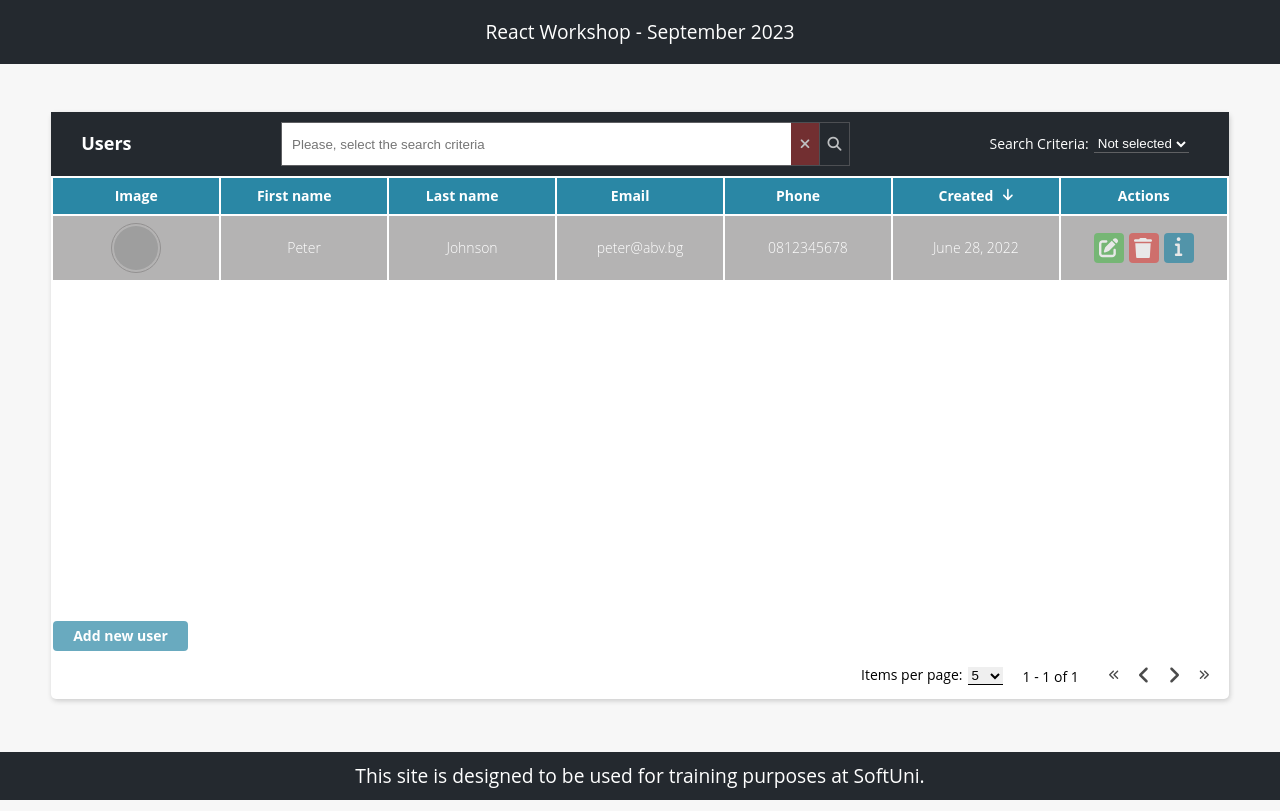
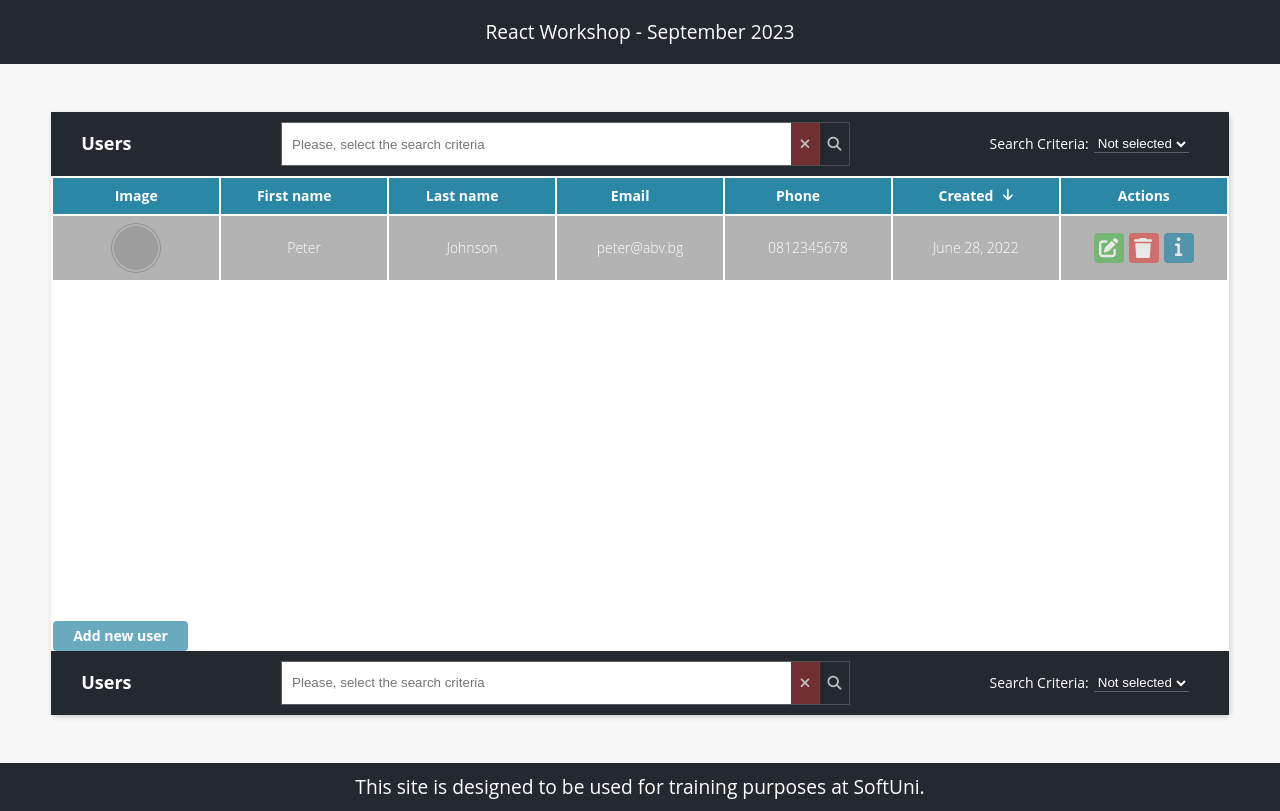
Before and after one commit to DilyanaKom/softuni-react-user-list-workshop, a React (Vite) app in the folder client/: page / in a window 1280 px wide. Built offline with nearby package versions, Linux system fonts and the light colour scheme; grey boxes are pictures that could not be loaded.

Commit message:
extract Search and Pagination components

```diff
--- /dev/null
+++ b/client/src/components/Pagination.jsx
@@ -0,0 +1,38 @@
+export default function Pagination(){
+    return (
+        <form className="search-form">
+        <h2>
+          <svg aria-hidden="true" focusable="false" data-prefix="fas" data-icon="user"
+            className="svg-inline--fa fa-user SearchBar_icon__cXpTg" role="img" xmlns="http://www.w3.org/2000/svg"
+            viewBox="0 0 448 512">
+            <path fill="currentColor"
+              d="M224 256c70.7 0 128-57.31 128-128s-57.3-128-128-128C153.3 0 96 57.31 96 128S153.3 256 224 256zM274.7 304H173.3C77.61 304 0 381.6 0 477.3c0 19.14 15.52 34.67 34.66 34.67h378.7C432.5 512 448 496.5 448 477.3C448 381.6 370.4 304 274.7 304z">
+            </path>
+          </svg>
+          <span>Users</span>
+        </h2>
+        <div className="search-input-container">
+          <input type="text" placeholder="Please, select the search criteria" name="search" />
+          {/* <!-- Show the clear button only if input field length !== 0 --> */}
+          <button className="btn close-btn">
+            <i className="fa-solid fa-xmark"></i>
+          </button>
+
+          <button className="btn" title="Please, select the search criteria">
+            <i className="fa-solid fa-magnifying-glass"></i>
+          </button>
+        </div>
+
+        <div className="filter">
+          <span>Search Criteria:</span>
+          <select name="criteria" className="criteria">
+            <option value="">Not selected</option>
+            <option value="">First Name</option>
+            <option value="">Last Name</option>
+            <option value="">Email</option>
+            <option value="">Phone</option>
+          </select>
+        </div>
+      </form>
+    )
+}
--- /dev/null
+++ b/client/src/components/Search.jsx
@@ -0,0 +1,38 @@
+export default function Search(){
+    return (
+        <form className="search-form">
+        <h2>
+          <svg aria-hidden="true" focusable="false" data-prefix="fas" data-icon="user"
+            className="svg-inline--fa fa-user SearchBar_icon__cXpTg" role="img" xmlns="http://www.w3.org/2000/svg"
+            viewBox="0 0 448 512">
+            <path fill="currentColor"
+              d="M224 256c70.7 0 128-57.31 128-128s-57.3-128-128-128C153.3 0 96 57.31 96 128S153.3 256 224 256zM274.7 304H173.3C77.61 304 0 381.6 0 477.3c0 19.14 15.52 34.67 34.66 34.67h378.7C432.5 512 448 496.5 448 477.3C448 381.6 370.4 304 274.7 304z">
+            </path>
+          </svg>
+          <span>Users</span>
+        </h2>
+        <div className="search-input-container">
+          <input type="text" placeholder="Please, select the search criteria" name="search" />
+          {/* <!-- Show the clear button only if input field length !== 0 --> */}
+          <button className="btn close-btn">
+            <i className="fa-solid fa-xmark"></i>
+          </button>
+
+          <button className="btn" title="Please, select the search criteria">
+            <i className="fa-solid fa-magnifying-glass"></i>
+          </button>
+        </div>
+
+        <div className="filter">
+          <span>Search Criteria:</span>
+          <select name="criteria" className="criteria">
+            <option value="">Not selected</option>
+            <option value="">First Name</option>
+            <option value="">Last Name</option>
+            <option value="">Email</option>
+            <option value="">Phone</option>
+          </select>
+        </div>
+      </form>
+    )
+}
--- a/client/src/components/UserList.jsx
+++ b/client/src/components/UserList.jsx
@@ -1,41 +1,10 @@
+import Pagination from "./Pagination";
+import Search from "./Search";
+
 export default function UserList(){
     return (
         <section className="card users-container">
-        {/* <!-- Search bar component --> */}
-        <form className="search-form">
-          <h2>
-            <svg aria-hidden="true" focusable="false" data-prefix="fas" data-icon="user"
-              className="svg-inline--fa fa-user SearchBar_icon__cXpTg" role="img" xmlns="http://www.w3.org/2000/svg"
-              viewBox="0 0 448 512">
-              <path fill="currentColor"
-                d="M224 256c70.7 0 128-57.31 128-128s-57.3-128-128-128C153.3 0 96 57.31 96 128S153.3 256 224 256zM274.7 304H173.3C77.61 304 0 381.6 0 477.3c0 19.14 15.52 34.67 34.66 34.67h378.7C432.5 512 448 496.5 448 477.3C448 381.6 370.4 304 274.7 304z">
-              </path>
-            </svg>
-            <span>Users</span>
-          </h2>
-          <div className="search-input-container">
-            <input type="text" placeholder="Please, select the search criteria" name="search" />
-            {/* <!-- Show the clear button only if input field length !== 0 --> */}
-            <button className="btn close-btn">
-              <i className="fa-solid fa-xmark"></i>
-            </button>
-
-            <button className="btn" title="Please, select the search criteria">
-              <i className="fa-solid fa-magnifying-glass"></i>
-            </button>
-          </div>
-
-          <div className="filter">
-            <span>Search Criteria:</span>
-            <select name="criteria" className="criteria">
-              <option value="">Not selected</option>
-              <option value="">First Name</option>
-              <option value="">Last Name</option>
-              <option value="">Email</option>
-              <option value="">Phone</option>
-            </select>
-          </div>
-        </form>
+        <Search />
 
         {/* <!-- Table component --> */}
         <div className="table-wrapper">
@@ -212,56 +181,7 @@ export default function UserList(){
         {/* <!-- New user button  --> */}
         <button className="btn-add btn">Add new user</button>
 
-        {/* <!-- Pagination component  --> */}
-        <div className="pagination position">
-          <div className="limits">
-            <span>Items per page:</span>
-            <select name="limit" className="limit" value="5">
-              <option value="5">5</option>
-              <option value="5">10</option>
-              <option value="5">15</option>
-              <option value="5">20</option>
-            </select>
-          </div>
-          <p className="pages">1 - 1 of 1</p>
-          <div className="actions">
-            <button className="btn" title="First Page">
-              <svg aria-hidden="true" focusable="false" data-prefix="fas" data-icon="angles-left"
-                className="svg-inline--fa fa-angles-left" role="img" xmlns="http://www.w3.org/2000/svg" viewBox="0 0 448 512">
-                <path fill="currentColor"
-                  d="M77.25 256l137.4-137.4c12.5-12.5 12.5-32.75 0-45.25s-32.75-12.5-45.25 0l-160 160c-12.5 12.5-12.5 32.75 0 45.25l160 160C175.6 444.9 183.8 448 192 448s16.38-3.125 22.62-9.375c12.5-12.5 12.5-32.75 0-45.25L77.25 256zM269.3 256l137.4-137.4c12.5-12.5 12.5-32.75 0-45.25s-32.75-12.5-45.25 0l-160 160c-12.5 12.5-12.5 32.75 0 45.25l160 160C367.6 444.9 375.8 448 384 448s16.38-3.125 22.62-9.375c12.5-12.5 12.5-32.75 0-45.25L269.3 256z">
-                </path>
-              </svg>
-            </button>
-
-            <button className="btn" title="Previous Page">
-              <svg aria-hidden="true" focusable="false" data-prefix="fas" data-icon="angle-left"
-                className="svg-inline--fa fa-angle-left" role="img" xmlns="http://www.w3.org/2000/svg" viewBox="0 0 256 512">
-                <path fill="currentColor"
-                  d="M192 448c-8.188 0-16.38-3.125-22.62-9.375l-160-160c-12.5-12.5-12.5-32.75 0-45.25l160-160c12.5-12.5 32.75-12.5 45.25 0s12.5 32.75 0 45.25L77.25 256l137.4 137.4c12.5 12.5 12.5 32.75 0 45.25C208.4 444.9 200.2 448 192 448z">
-                </path>
-              </svg>
-            </button>
-            <button className="btn" title="Next Page">
-              <svg aria-hidden="true" focusable="false" data-prefix="fas" data-icon="angle-right"
-                className="svg-inline--fa fa-angle-right" role="img" xmlns="http://www.w3.org/2000/svg" viewBox="0 0 256 512">
-                <path fill="currentColor"
-                  d="M64 448c-8.188 0-16.38-3.125-22.62-9.375c-12.5-12.5-12.5-32.75 0-45.25L178.8 256L41.38 118.6c-12.5-12.5-12.5-32.75 0-45.25s32.75-12.5 45.25 0l160 160c12.5 12.5 12.5 32.75 0 45.25l-160 160C80.38 444.9 72.19 448 64 448z">
-                </path>
-              </svg>
-            </button>
-
-            <button className="btn" title="Last Page">
-              <svg aria-hidden="true" focusable="false" data-prefix="fas" data-icon="angles-right"
-                className="svg-inline--fa fa-angles-right" role="img" xmlns="http://www.w3.org/2000/svg"
-                viewBox="0 0 448 512">
-                <path fill="currentColor"
-                  d="M246.6 233.4l-160-160c-12.5-12.5-32.75-12.5-45.25 0s-12.5 32.75 0 45.25L178.8 256l-137.4 137.4c-12.5 12.5-12.5 32.75 0 45.25C47.63 444.9 55.81 448 64 448s16.38-3.125 22.62-9.375l160-160C259.1 266.1 259.1 245.9 246.6 233.4zM438.6 233.4l-160-160c-12.5-12.5-32.75-12.5-45.25 0s-12.5 32.75 0 45.25L370.8 256l-137.4 137.4c-12.5 12.5-12.5 32.75 0 45.25C239.6 444.9 247.8 448 256 448s16.38-3.125 22.62-9.375l160-160C451.1 266.1 451.1 245.9 438.6 233.4z">
-                </path>
-              </svg>
-            </button>
-          </div>
-        </div>
+        <Pagination />
       </section>
     )
 }
```
